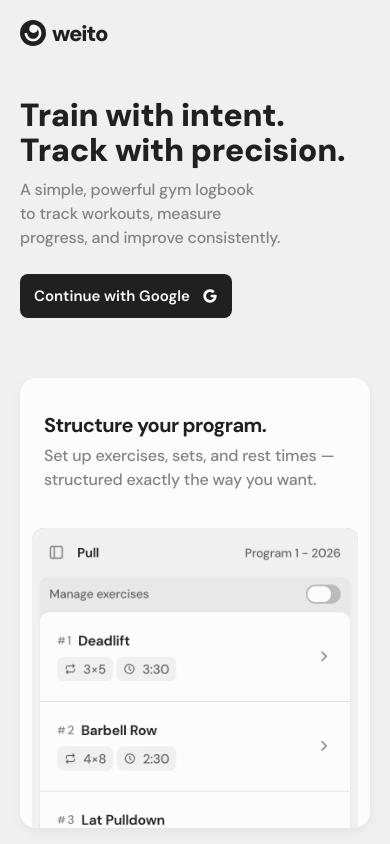
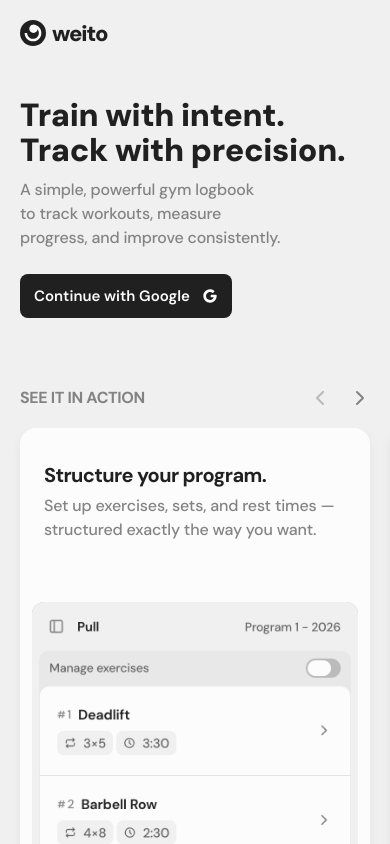
Before and after one commit to mcornale/weito, a SvelteKit app: page /get-started in a window 390 px wide. Shown: the top 844 px of the page. Built offline with nearby package versions, Linux system fonts and the light colour scheme; no server answers.

Commit message:
use horizontal features on mobile

```diff
--- a/src/routes/get-started/+page.svelte
+++ b/src/routes/get-started/+page.svelte
@@ -49,33 +49,39 @@
 		}
 	];
 
-	let isFeaturesScrollElAtStart = $state(true);
-	let isFeaturesScrollElAtEnd = $state(false);
-	let featuresScrollEl: HTMLElement;
+	let isFeaturesScrollAtStart = $state(true);
+	let isFeaturesScrollAtEnd = $state(false);
+	let featuresScroll: HTMLElement;
+	let featureCards: HTMLElement[] = [];
 
 	onMount(() => {
 		function calculateCarouselPosition(e?: Event) {
-			const el = e ? (e.target as HTMLElement) : featuresScrollEl;
+			const el = e ? (e.target as HTMLElement) : featuresScroll;
 
-			isFeaturesScrollElAtStart = Math.floor(el.scrollLeft) <= 0;
-			isFeaturesScrollElAtEnd = Math.ceil(el.scrollLeft + el.clientWidth) >= el.scrollWidth;
+			isFeaturesScrollAtStart = Math.floor(el.scrollLeft) <= 0;
+			isFeaturesScrollAtEnd = Math.ceil(el.scrollLeft + el.clientWidth) >= el.scrollWidth;
 		}
 
 		calculateCarouselPosition();
-		featuresScrollEl.addEventListener('scrollend', calculateCarouselPosition);
+		featuresScroll.addEventListener('scrollend', calculateCarouselPosition);
 
 		return () => {
-			featuresScrollEl.removeEventListener('scrollend', calculateCarouselPosition);
+			featuresScroll.removeEventListener('scrollend', calculateCarouselPosition);
 		};
 	});
 
 	function scrollFeatures(direction: 'left' | 'right') {
-		const cardSize = featuresScrollEl.offsetWidth / features.length;
+		const scrollPadding = parseFloat(getComputedStyle(featuresScroll).paddingInlineStart);
+		const snapPositions = featureCards.map((card) => card.offsetLeft - scrollPadding);
 
-		featuresScrollEl.scrollBy({
-			left: cardSize * (direction === 'left' ? 1 : -1),
-			behavior: 'smooth'
-		});
+		let currentIndex = snapPositions.findLastIndex(
+			(position) => position <= featuresScroll.scrollLeft + 1
+		);
+
+		const delta = direction === 'left' ? 1 : -1;
+		const targetIndex = currentIndex + delta;
+
+		featuresScroll.scrollTo({ left: snapPositions[targetIndex], behavior: 'smooth' });
 	}
 
 	async function handleSignIn() {
@@ -114,24 +120,24 @@
 				<Button
 					variant="secondary-ghost"
 					isIconOnly
-					disabled={isFeaturesScrollElAtStart}
+					disabled={isFeaturesScrollAtStart}
 					onclick={() => scrollFeatures('right')}
 				>
-					<IconChevronLeft size={28} aria-hidden="true" />
+					<IconChevronLeft size={24} aria-hidden="true" />
 				</Button>
 				<Button
 					variant="secondary-ghost"
 					isIconOnly
-					disabled={isFeaturesScrollElAtEnd}
+					disabled={isFeaturesScrollAtEnd}
 					onclick={() => scrollFeatures('left')}
 				>
-					<IconChevronRight size={28} aria-hidden="true" />
+					<IconChevronRight size={24} aria-hidden="true" />
 				</Button>
 			</div>
 		</div>
-		<div class="features-scroll" bind:this={featuresScrollEl}>
+		<div class="features-scroll" bind:this={featuresScroll}>
 			{#each features as feature, i (i)}
-				<div class="feature-card">
+				<div class="feature-card" bind:this={featureCards[i]}>
 					<div class="feature-text">
 						<h2>{feature.title}</h2>
 						<p>{feature.description}</p>
@@ -207,28 +213,28 @@
 	}
 
 	.features-header {
+		display: flex;
 		padding-inline: var(--page-padding);
 		justify-content: space-between;
 		align-items: center;
 		margin-block-end: 1rem;
-
-		display: none;
-
-		@media (width >= 450px) {
-			display: flex;
-		}
 	}
 
 	.features-heading {
-		font-size: 1.8rem;
+		font-size: 1.6rem;
 		font-weight: 700;
-		letter-spacing: -0.03em;
+		letter-spacing: -0.02em;
 		color: var(--neutral-10);
 		text-transform: uppercase;
+
+		@media (width >= 576px) {
+			font-size: 1.8rem;
+		}
 	}
 
 	.features-nav {
 		display: flex;
+		margin-inline-end: -1rem;
 	}
 
 	.features-scroll {
@@ -240,11 +246,7 @@
 		padding-inline: var(--page-padding);
 		padding-block-end: 1.2rem;
 		scrollbar-width: none;
-		flex-direction: column;
-
-		@media (width >= 450px) {
-			flex-direction: row;
-		}
+		flex-direction: row;
 	}
 
 	.feature-card {
```
